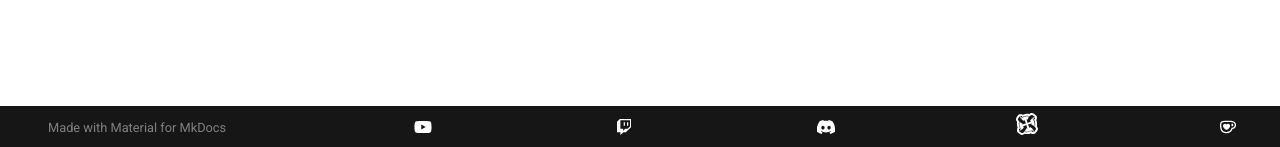
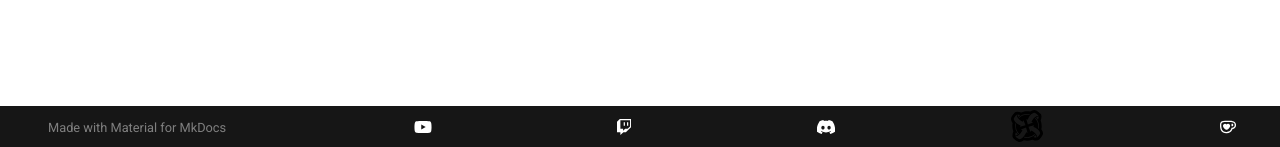
Before and after one commit to Lilevitchi/lilevitchi.github.io, an MkDocs documentation site: the page built from docs/cyberpunk/index.md, in a window 1280 px wide. Shown: the part 750-897 px from the top of the page. Built offline with MkDocs 1.6.1 and Material for MkDocs 9.7.7, drawn with Linux system fonts in a browser that asks for light colours.

Commit message:
Update social.html

```diff
--- a/overrides/partials/social.html
+++ b/overrides/partials/social.html
@@ -1,8 +1,10 @@
 {% for social in config.extra.social %}
   <a href="{{ social.link }}" target="_blank" rel="noopener" title="{{ social.name }}" class="md-social__link">
     {% if "nexusmods" in social.link %}
-      <img src="{{ base_url }}/assets/icons/nexusmods.svg" alt="Nexus Mods" style="height: 1.1rem; vertical-align: middle; filter: brightness(0) invert(1);">
+      {# Ton SVG personnalisé pour Nexus #}
+      <img src="{{ base_url }}/assets/icons/nexusmods.svg" class="custom-social-icon">
     {% else %}
+      {# Les icônes standards (YouTube, Twitch, etc.) #}
       {% include ".icons/" ~ social.icon ~ ".svg" %}
     {% endif %}
   </a>
```
